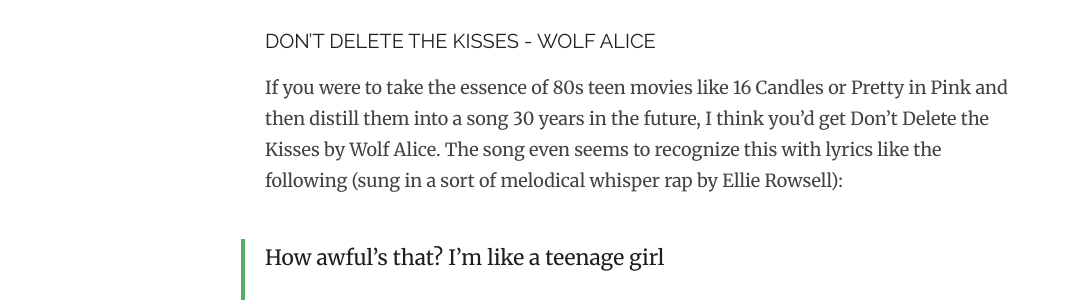
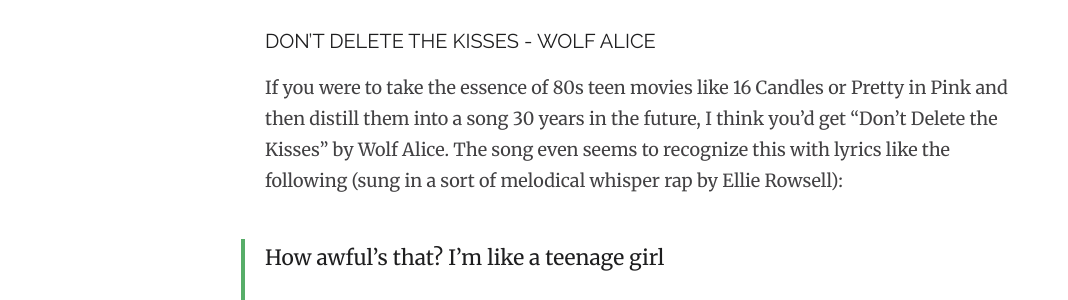
Before and after one commit to remotesynth/remotesynth.github.io, a Jekyll site: the page built from _posts/2017-12-21-best-music-of-2017.md, in a window 1280 px wide and 900 px high, scrolled down 1186 px. Shown: the part 184-484 px from the top of the window, without its empty margins (0-1068 px from the left). Built offline with Jekyll 4.4.1, drawn with Linux system fonts in a browser that asks for light colours; comment, search, counter and statistics services are not loaded.

Commit message:
another minor tweak

```diff
--- a/_posts/2017-12-21-best-music-of-2017.md
+++ b/_posts/2017-12-21-best-music-of-2017.md
@@ -14,7 +14,7 @@
 
 ### Don't Delete the Kisses - Wolf Alice
 
-If you were to take the essence of 80s teen movies like 16 Candles or Pretty in Pink and then distill them into a song 30 years in the future, I think you'd get Don't Delete the Kisses by Wolf Alice. The song even seems to recognize this with lyrics like the following (sung in a sort of melodical whisper rap by Ellie Rowsell):
+If you were to take the essence of 80s teen movies like 16 Candles or Pretty in Pink and then distill them into a song 30 years in the future, I think you'd get "Don't Delete the Kisses" by Wolf Alice. The song even seems to recognize this with lyrics like the following (sung in a sort of melodical whisper rap by Ellie Rowsell):
 
 > How awful's that? I'm like a teenage girl
 >
```
